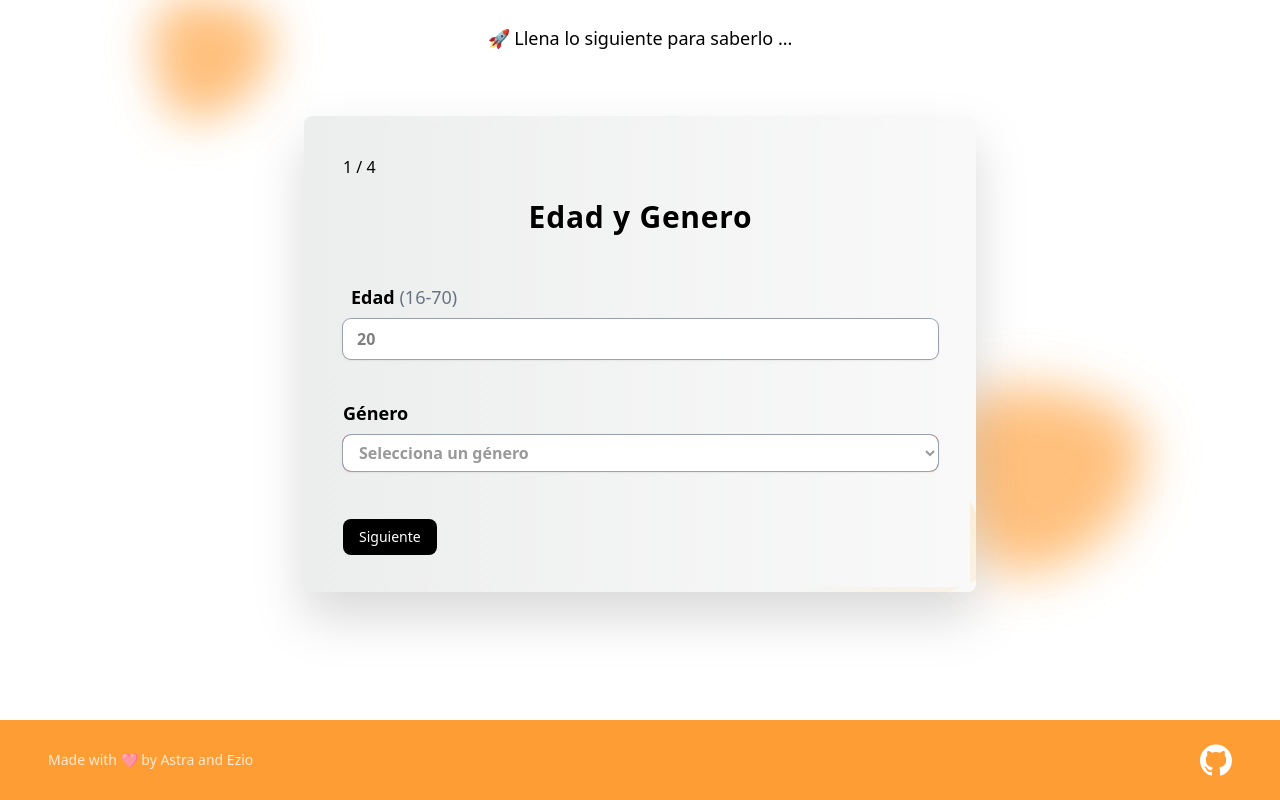
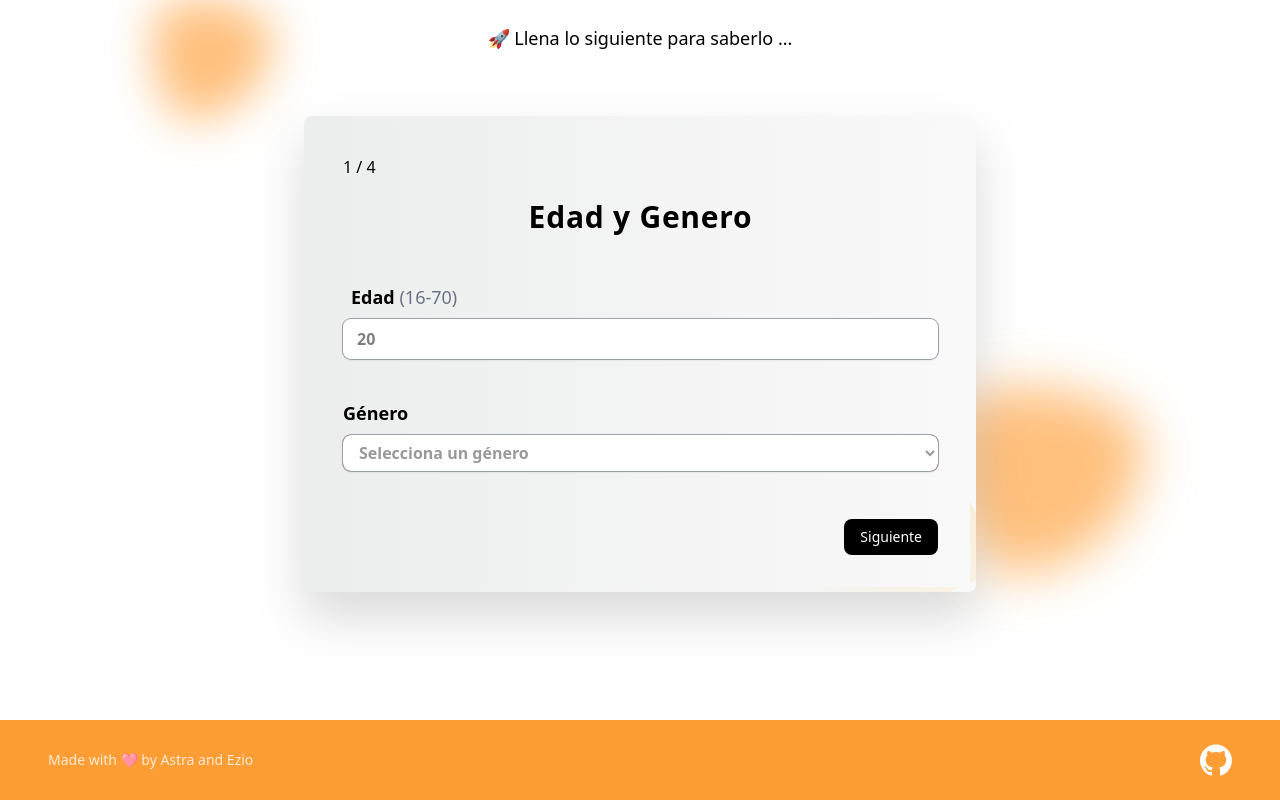
Before and after one commit to Astra-exe/Stress-Level-Predictor, a React (Vite) app in the folder Frontend/: page / in a window 1280 px wide. Shown: the part 934-1734 px from the top of the page. Built offline with nearby package versions, Linux system fonts and the light colour scheme.

Commit message:
[style] button predictor aligment

```diff
--- a/Frontend/src/components/Predictor.tsx
+++ b/Frontend/src/components/Predictor.tsx
@@ -102,7 +102,7 @@ export default function Predictor({
                 {!isFirstStep && (
                   <button
                     type="button"
-                    className="cursor-pointer px-4 py-2 text-sm bg-black text-white rounded-lg hover:shadow-xl hover:shadow-gray-300 transition-shadow"
+                    className="cursor-pointer px-4 py-2 text-sm bg-black text-white rounded-lg hover:shadow-xl hover:shadow-gray-350 transition-shadow ocus:outline-2 focus:outline-offset-2 focus:outline-primary active:bg-black/75"
                     onClick={prevStep}
                   >
                     Anterior
@@ -110,7 +110,7 @@ export default function Predictor({
                 )}
                 <button
                   type="submit"
-                  className="cursor-pointer px-4 py-2 text-sm bg-black text-white rounded-lg hover:shadow-xl hover:shadow-gray-300 transition-shadow"
+                  className="ml-auto cursor-pointer px-4 py-2 text-sm bg-black text-white rounded-lg hover:shadow-xl hover:shadow-gray-350 transition-shadow ocus:outline-2 focus:outline-offset-2 focus:outline-primary active:bg-black/75"
                 >
                   {isLastStep ? "Enviar" : "Siguiente"}
                 </button>
```
